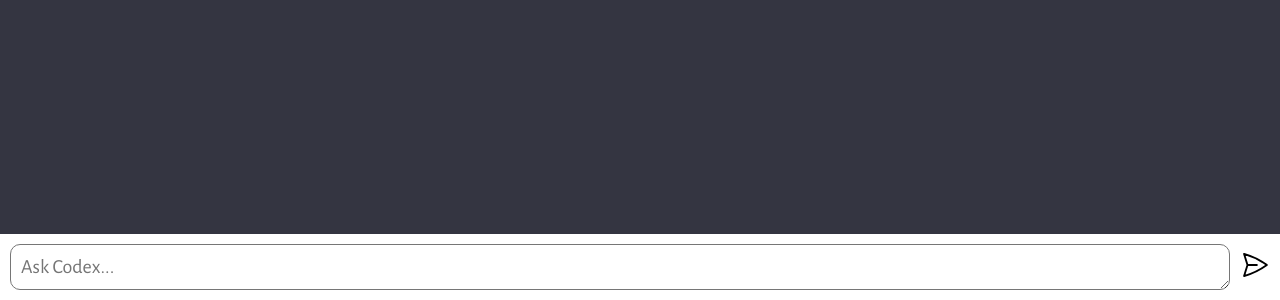
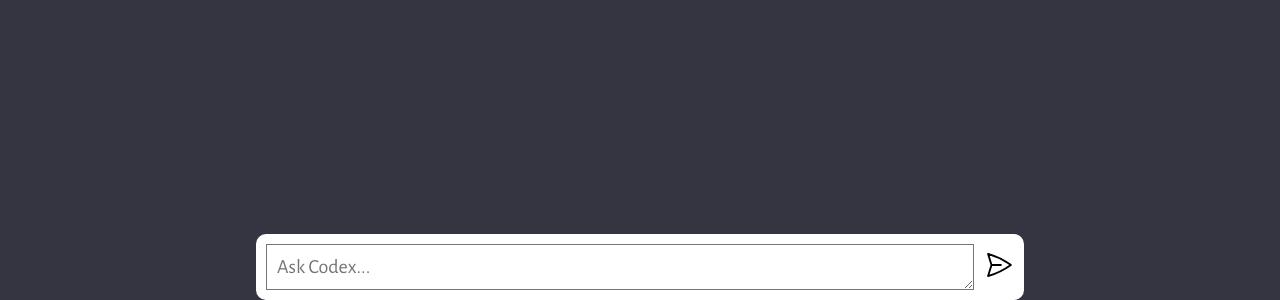
Before and after one commit to Loxofy/MyThingy, a website built with Vite: page client/index.html in a window 1280 px wide. Shown: the part 500-800 px from the top of the page. Built offline with nearby package versions, Linux system fonts and the light colour scheme.

Commit message:
new udddd

```diff
--- a/client/style.css
+++ b/client/style.css
@@ -113,13 +113,16 @@
 }
 
 form {
-  width: 100%;
+  width: 60%;
   max-width: 1280px;
   margin: 0 auto;
   padding: 10px;
   background: #ffffff;
 
   display: flex;
+  border-radius: 10px;
+  border: 1;
+  outline: 1;
   flex-direction: row;
   gap: 10px;
 }
@@ -132,8 +135,6 @@
 
   padding: 10px;
   background: transparent;
-  border-radius: 10px;
-  border: 1;
   outline: 1;
 }
 
```
